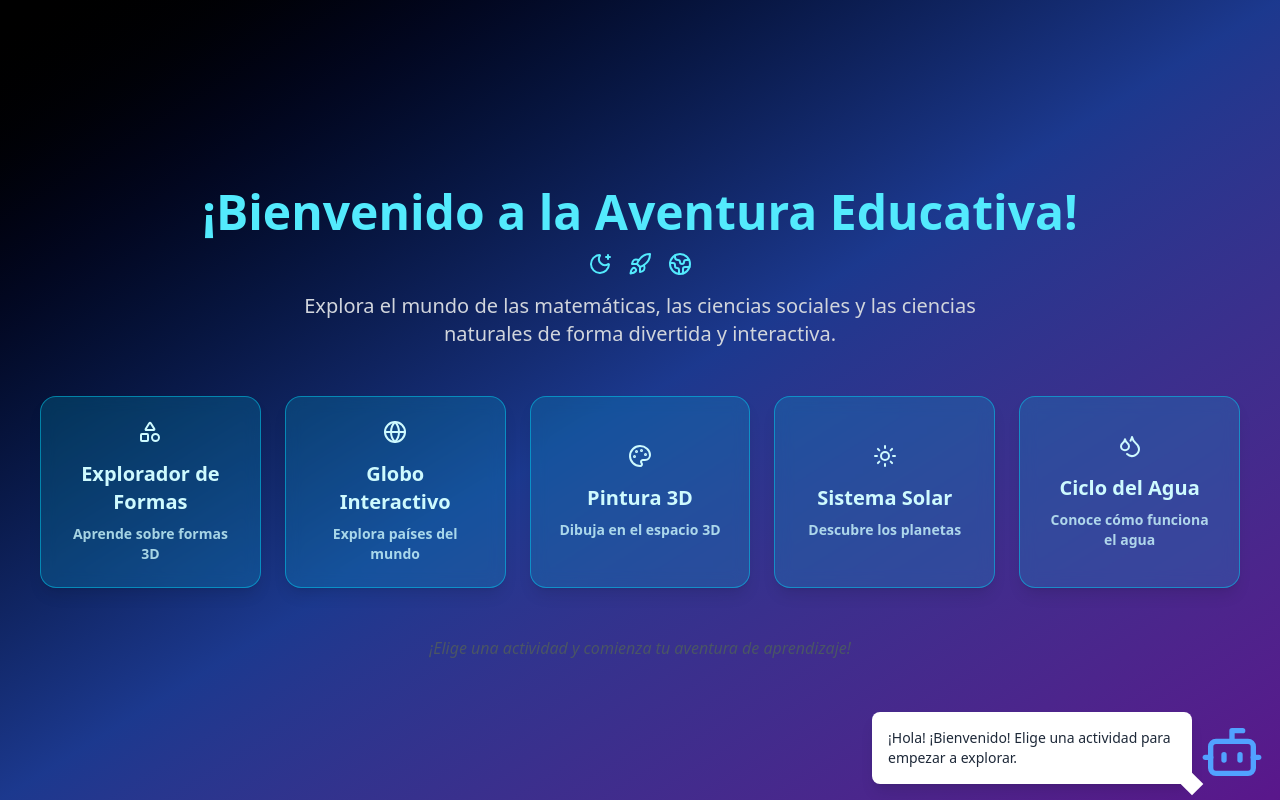
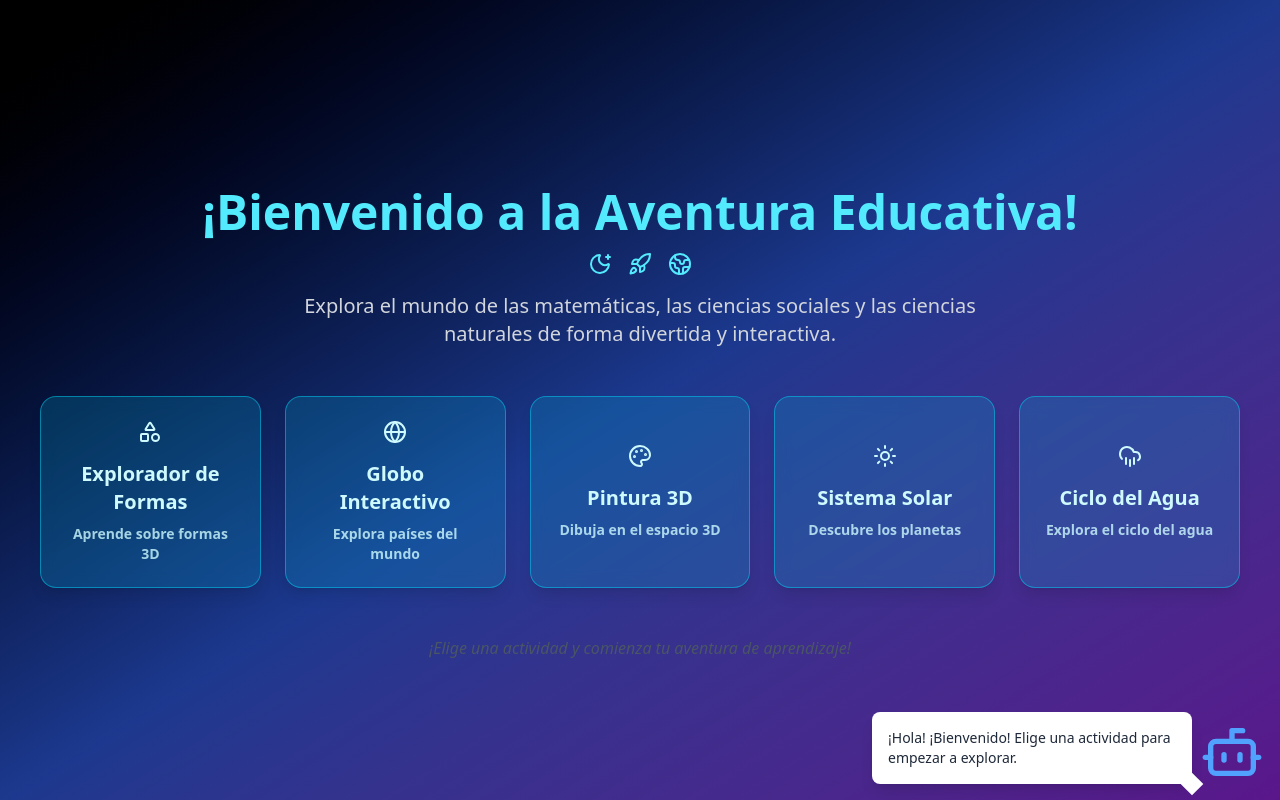
Before and after one commit to SebastianBolivar01/integracion-continua, a React (Vite) app in the folder integracion_continua/: page / in a window 1280 px wide. Built offline with nearby package versions, Linux system fonts and the light colour scheme; a web font is replaced by a local one.

Commit message:
"Arreglo1"

```diff
--- a/integracion_continua/src/views/HomePage.tsx
+++ b/integracion_continua/src/views/HomePage.tsx
@@ -1,18 +1,21 @@
 import { Link } from "react-router-dom";
 import { motion } from "framer-motion";
-import { Shapes, Globe, Palette, Sun, Droplets, MoonStar, Rocket, Earth } from "lucide-react";
+// ✅ Agregamos CloudRain para el ícono del ciclo del agua
+import { Shapes, Globe, Palette, Sun, MoonStar, Rocket, Earth, CloudRain } from "lucide-react";
 
 const homeItems = [
   { icon: Shapes, label: "Explorador de Formas", route: "/shapes", description: "Aprende sobre formas 3D" },
   { icon: Globe, label: "Globo Interactivo", route: "/globe", description: "Explora países del mundo" },
   { icon: Palette, label: "Pintura 3D", route: "/paint", description: "Dibuja en el espacio 3D" },
   { icon: Sun, label: "Sistema Solar", route: "/solarsystem", description: "Descubre los planetas" },
-  { icon: Droplets, label: "Ciclo del Agua", route: "/watercycle", description: "Conoce cómo funciona el agua" },
+  // ✅ Elemento restaurado del Ciclo del Agua
+  { icon: CloudRain, label: "Ciclo del Agua", route: "/watercycle", description: "Explora el ciclo del agua" },
 ];
 
 export default function HomePage() {
   return (
-    <div className="flex flex-col items-center justify-center text-center py-16 px-6 min-h-full">
+    /* Sin 'py-16' para evitar el doble scroll con el Layout */
+    <div className="flex flex-col items-center justify-center text-center px-6 min-h-full">
       <motion.div
         initial={{ y: -30, opacity: 0 }}
         animate={{ y: 0, opacity: 1 }}
```
Also changed, not shown: 1 other file (tests, documents, lock files or other folders).
